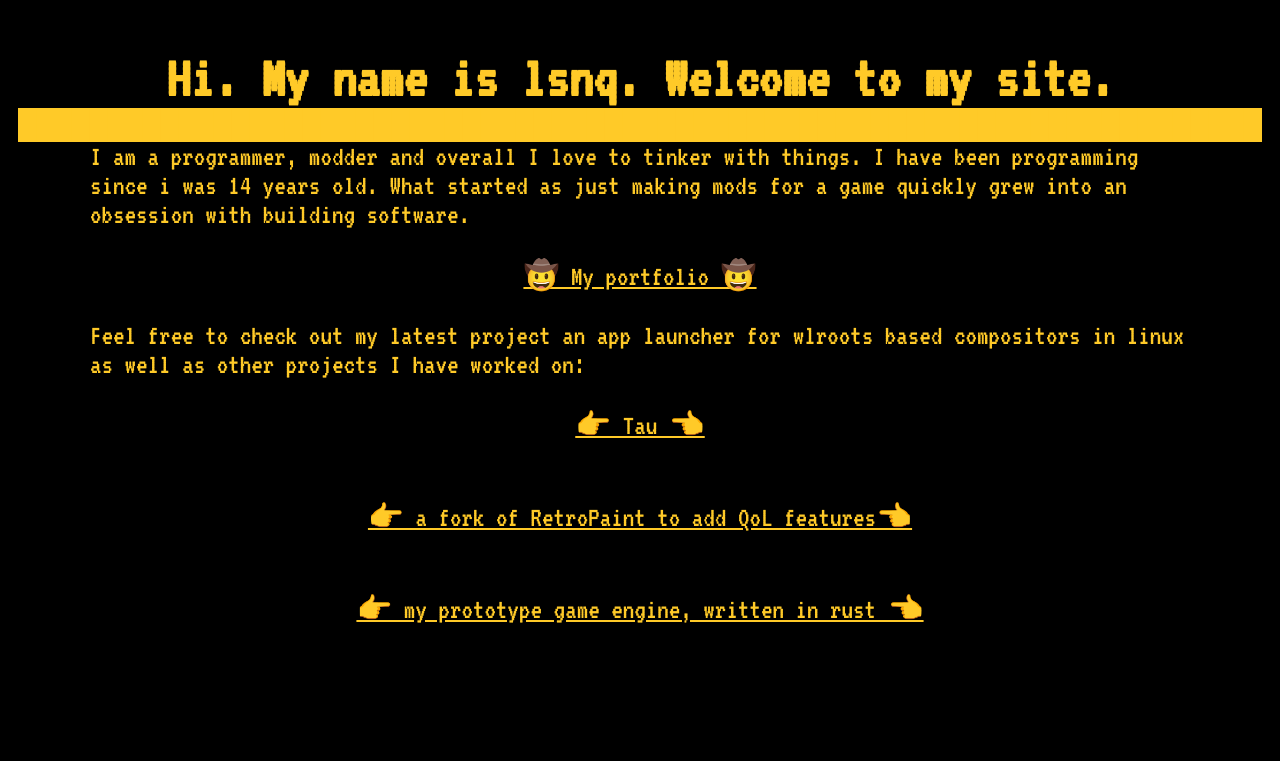
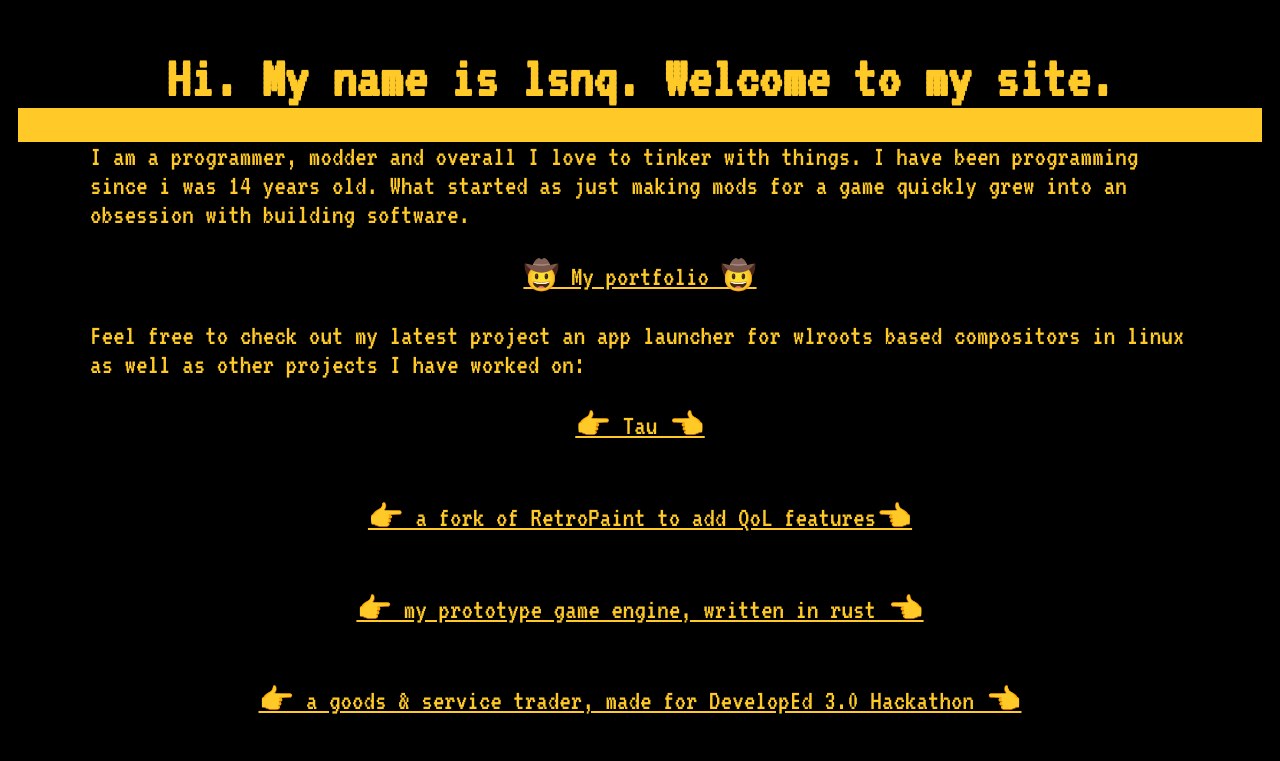
Before and after one commit to l-snq/ttj-d, a Next.js app: page / in a window 1280 px wide. Shown: the part 191-952 px from the top of the page. Built offline with nearby package versions, Linux system fonts and the light colour scheme.

Commit message:
added new line to portfolio

```diff
--- a/src/app/page.js
+++ b/src/app/page.js
@@ -16,6 +16,7 @@ export default function Home() {
 	  		<a className={styles.project} href={'https://github.com/l-snq/tau/'}>👉 Tau 👈</a>
 	  		<a className={styles.project} href={'https://github.com/l-snq/retroPaint/'}>👉 a fork of RetroPaint to add QoL features👈</a>
 	  		<a className={styles.project} href={'https://github.com/l-snq/dioxide/'}>👉 my prototype game engine, written in rust 👈</a>
+	  		<a className={styles.project} href={'https://github.com/l-snq/servicer-web-app/'}>👉 a goods & service trader, made for DevelopEd 3.0 Hackathon 👈</a>
 
 		  </p>
         </div>
```
